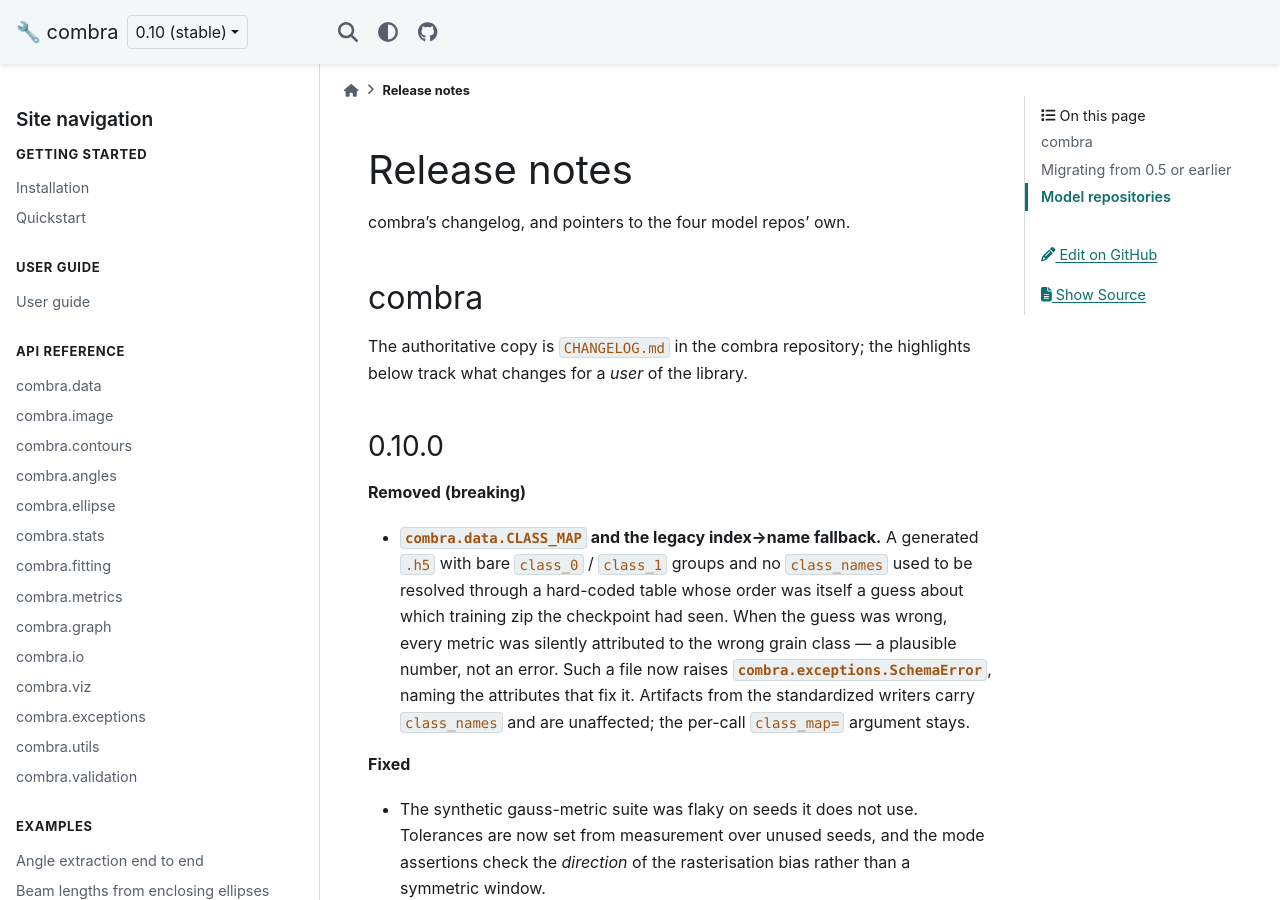
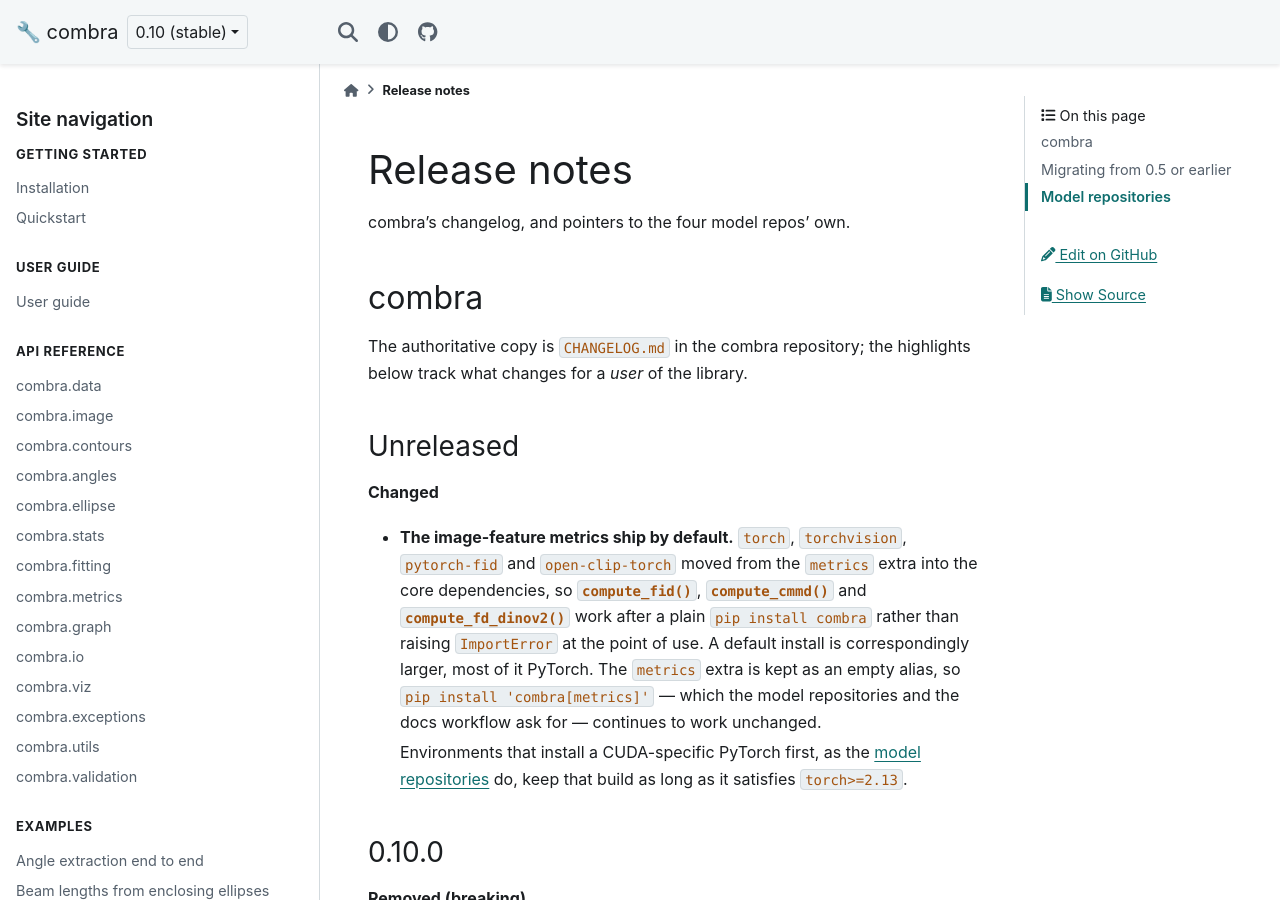
Before and after one commit to dkagramanyan/combra_docs, a Sphinx documentation site: the page built from docs/release_notes.md, in a window 1280 px wide and 900 px high. Built offline with Sphinx 7.4.7 and the PyData theme 0.15.4, drawn with Linux system fonts in a browser that asks for light colours.

Commit message:
Document the metric backends shipping by default
torch, torchvision, pytorch-fid and open-clip-torch moved from combra's
`metrics` extra into its core dependencies, so FID / CMMD / FD-DINOv2 work from
a plain install. Update the pages that told readers to install an extra, record
the change in the release notes, and correct the v2 spec, which claimed
combra's core carries no torch.

The installation page now states the install size and how an environment with a
CUDA-specific torch is affected, since that is the part with consequences.

Co-Authored-By: Claude Fable 5 <noreply@anthropic.com>

```diff
--- a/docs/release_notes.md
+++ b/docs/release_notes.md
@@ -6,6 +6,24 @@ combra's changelog, and pointers to the four model repos' own.
 
 The authoritative copy is `CHANGELOG.md` in the combra repository; the highlights
 below track what changes for a *user* of the library.
+
+### Unreleased
+
+**Changed**
+
+- **The image-feature metrics ship by default.** `torch`, `torchvision`,
+  `pytorch-fid` and `open-clip-torch` moved from the `metrics` extra into the core
+  dependencies, so {py:func}`~combra.metrics.compute_fid`,
+  {py:func}`~combra.metrics.compute_cmmd` and
+  {py:func}`~combra.metrics.compute_fd_dinov2` work after a plain
+  `pip install combra` rather than raising `ImportError` at the point of use. A
+  default install is correspondingly larger, most of it PyTorch. The `metrics`
+  extra is kept as an empty alias, so `pip install 'combra[metrics]'` — which the
+  model repositories and the docs workflow ask for — continues to work unchanged.
+
+  Environments that install a CUDA-specific PyTorch first, as the
+  {doc}`model repositories <models/spec>` do, keep that build as long as it
+  satisfies `torch>=2.13`.
 
 ### 0.10.0
 
```
Also changed, not shown: docs/api/metrics.md (+1 -1 lines), docs/examples/metrics.md (+1 -2 lines), docs/getting_started/installation.md (+19 -6 lines), docs/models/spec.md (+5 -4 lines), docs/user_guide/metrics.md (+3 -2 lines).
